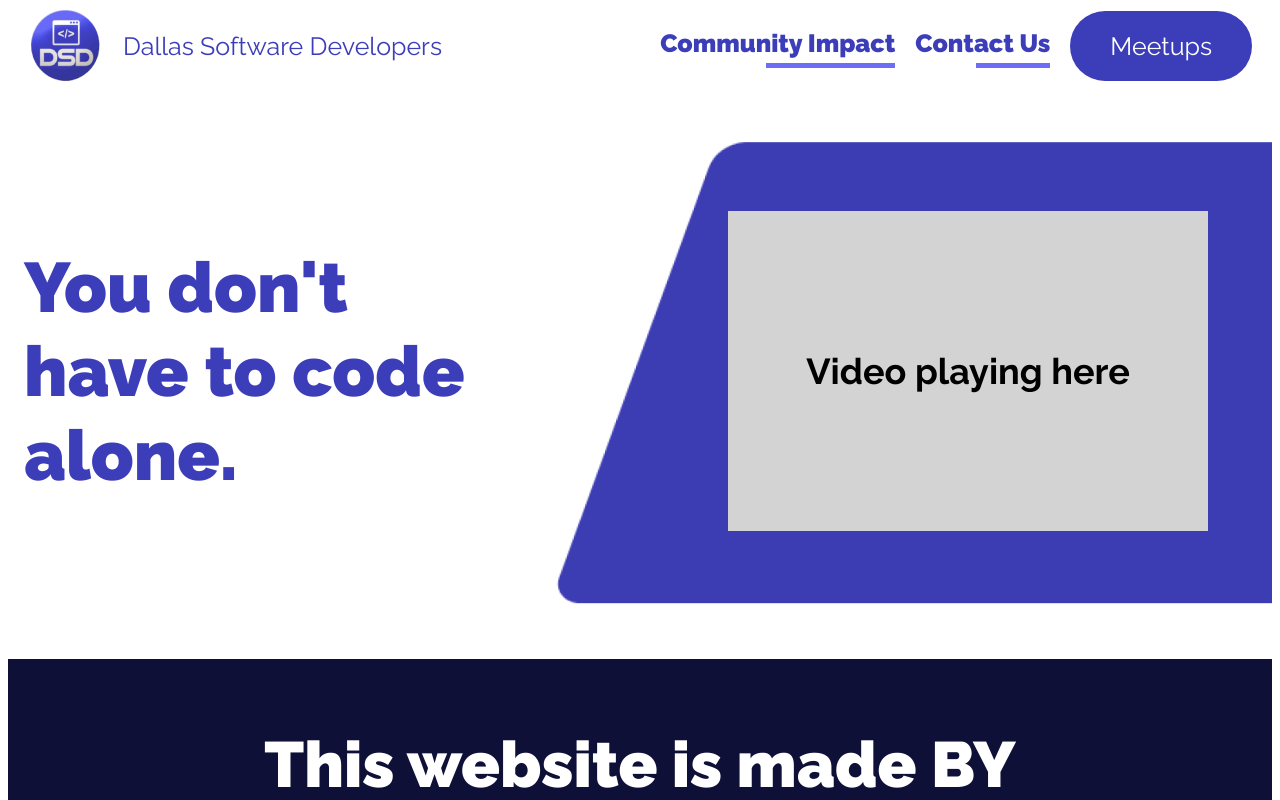
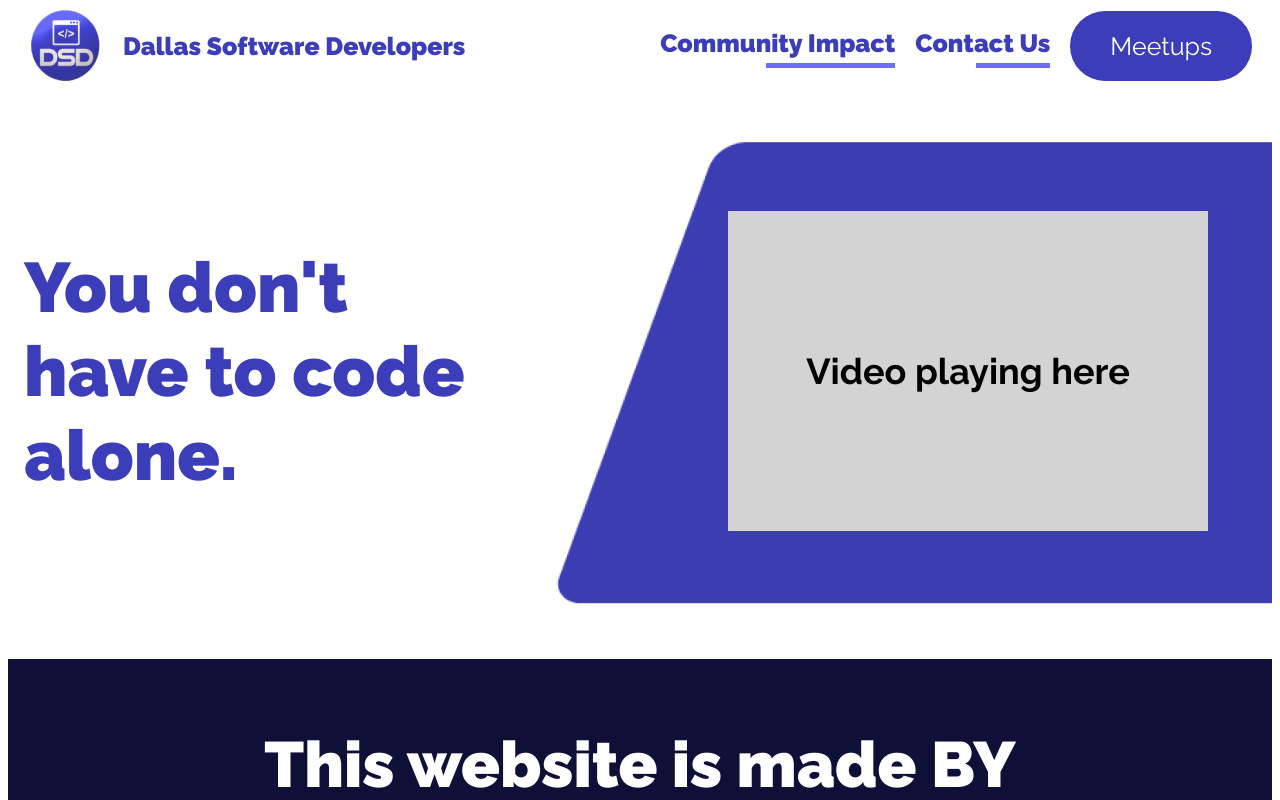
Before and after one commit to dallassoftwaredevelopers/DSDsite, a Next.js app: page / in a window 1280 px wide. Shown: the top 800 px of the page. Built offline with nearby package versions, Linux system fonts and the light colour scheme.

Commit message:
fix: DSD name next to DSD logo has wrong font weight (WEB-27)

```diff
--- a/src/app/components/navbar/navbar.module.css
+++ b/src/app/components/navbar/navbar.module.css
@@ -23,6 +23,10 @@
 .navLinks {
   display: flex;
   gap: 35px;
+}
+
+.home {
+  font-weight: 900;
 }
 
 .homeLink {
@@ -87,7 +91,6 @@
 @media (max-width: 1150px) {
   .home {
     display: none;
-    font-weight: 900;
   }
 }
 @media (max-width: 768px) {
```
